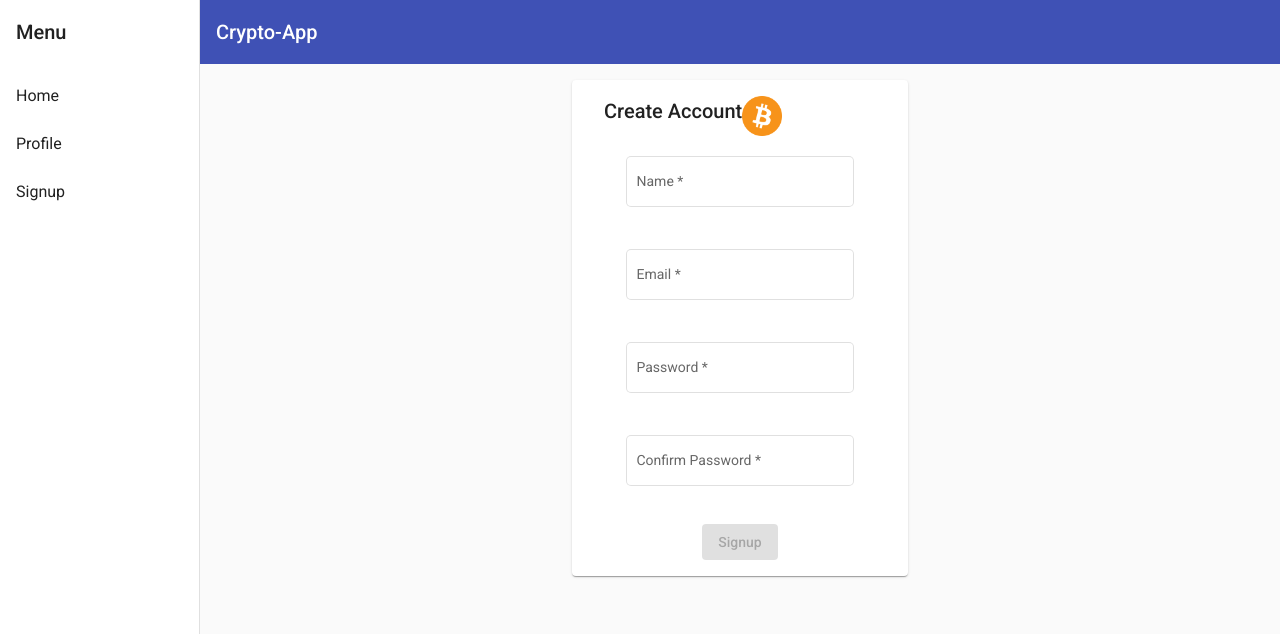
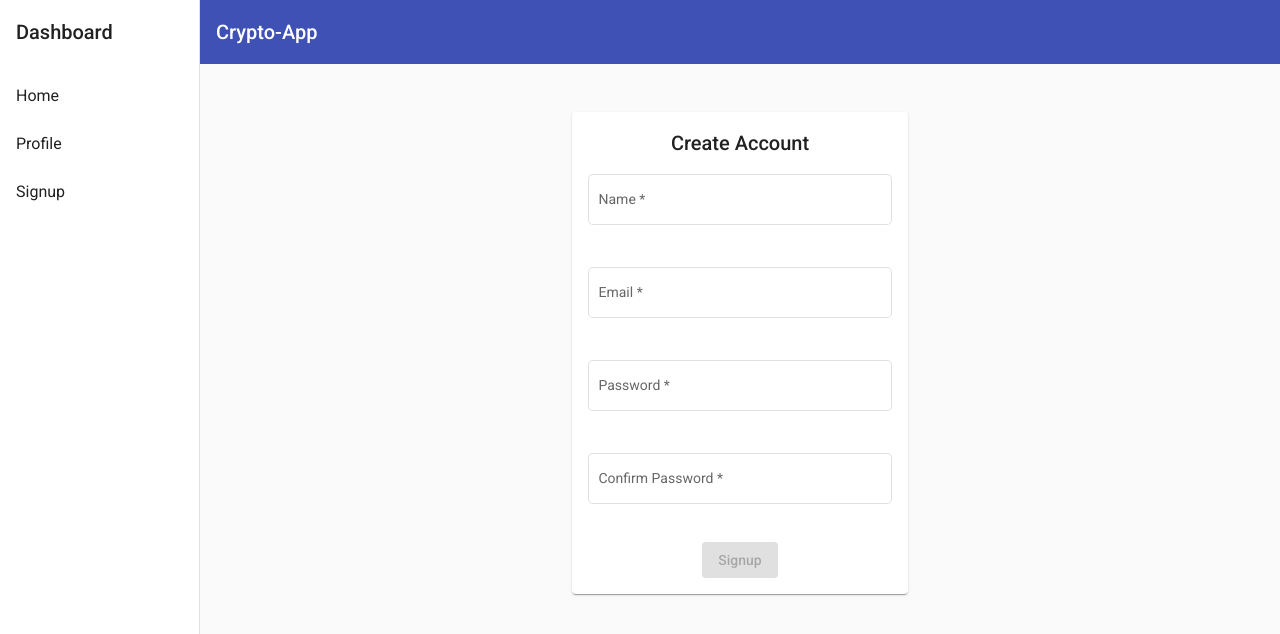
Before and after one commit to sajeevan23/crypto, an Angular app in the folder Crypto-App/: page /auth/signup in a window 1280 px wide. Shown: the top 634 px of the page. Built offline with nearby package versions, Linux system fonts and the light colour scheme.

Commit message:
fav icon changes

```diff
--- a/Crypto-App/src/app/auth/signup/signup-form/signup-form.component.html
+++ b/Crypto-App/src/app/auth/signup/signup-form/signup-form.component.html
@@ -1,14 +1,13 @@
-<form [formGroup]="signupForm"  (ngSubmit)="onSubmit()">
-    <ng-container>
+<form [formGroup]="signupForm"  (ngSubmit)="onSubmit()" class="w-100">
         <p>
-            <mat-form-field class="w-75" appearance="outline">
+            <mat-form-field class="w-100" appearance="outline">
                 <mat-label>Name</mat-label>
                 <input matInput type="text" formControlName="name">
                 <mat-error>Name is <strong>required</strong></mat-error>
             </mat-form-field>
         </p>
         <p>
-            <mat-form-field class="w-75" appearance="outline">
+            <mat-form-field class="w-100" appearance="outline">
                 <mat-label>Email</mat-label>
                 <input matInput type="email" formControlName="email">
                 <mat-error *ngIf="signupForm.get('email')?.hasError('email') && !signupForm.get('email')?.hasError('required')">Please Enter a valid email address</mat-error>
@@ -16,7 +15,7 @@
             </mat-form-field>
         </p>
         <p>
-            <mat-form-field class="w-75" appearance="outline">
+            <mat-form-field class="w-100" appearance="outline">
                 <mat-label>Password</mat-label>
                 <input matInput type="password" formControlName="password">
                 <mat-error *ngIf="signupForm.get('password')?.hasError('minlength') && !signupForm.get('password')?.hasError('required')">Password Should alteast be <strong>5 characters</strong></mat-error>
@@ -26,11 +25,10 @@
             </mat-form-field>
         </p>
         <p>
-            <mat-form-field class="w-75" appearance="outline">
+            <mat-form-field class="w-100" appearance="outline">
                 <mat-label>Confirm Password</mat-label>
                 <input matInput type="password" formControlName="confirmPassword">
             </mat-form-field>
         </p>
         <button mat-raised-button color="primary" [disabled]="!signupForm.valid">Signup</button>
-    </ng-container>
 </form>
--- a/Crypto-App/src/app/auth/signup/signup.component.html
+++ b/Crypto-App/src/app/auth/signup/signup.component.html
@@ -1,10 +1,10 @@
 <div class="container">
-    <div class="row mt-3">
+    <div class="row mt-5">
         <div class="col-12 col-lg-4 offset-lg-4">
             <mat-card class="text-center">
-                <mat-card-header>
+                <mat-card-header class="justify-content-center">
                     <mat-card-title>Create Account</mat-card-title>
-                    <img mat-card-image src="../../../assets/image/cryptocurrency.png">
+                    <!-- <img mat-card-image src="../../../assets/image/cryptocurrency.png" class="m-lg-2"> -->
                 </mat-card-header>
                 <mat-card-content>
                     <app-signup-form></app-signup-form>
--- a/Crypto-App/src/app/nav/nav.component.html
+++ b/Crypto-App/src/app/nav/nav.component.html
@@ -3,7 +3,7 @@
       [attr.role]="(isHandset$ | async) ? 'dialog' : 'navigation'"
       [mode]="(isHandset$ | async) ? 'push' : 'side'"
       [opened]="(isHandset$ | async) === false">
-    <mat-toolbar>Menu</mat-toolbar>
+    <mat-toolbar>Dashboard</mat-toolbar>
     <mat-nav-list>
       <a mat-list-item routerLink="">Home</a>
       <a mat-list-item routerLink="">Profile</a>
--- a/Crypto-App/src/index.html
+++ b/Crypto-App/src/index.html
@@ -5,7 +5,7 @@
   <title>CryptoApp</title>
   <base href="/">
   <meta name="viewport" content="width=device-width, initial-scale=1">
-  <link rel="icon" type="image/x-icon" href="favicon.ico">
+  <link rel="icon" type="image/x-icon" href="./assets/image/cryptocurrency.png">
   <link rel="preconnect" href="https://fonts.gstatic.com">
   <link href="https://fonts.googleapis.com/css2?family=Roboto:wght@300;400;500&display=swap" rel="stylesheet">
   <link href="https://fonts.googleapis.com/icon?family=Material+Icons" rel="stylesheet">
```
